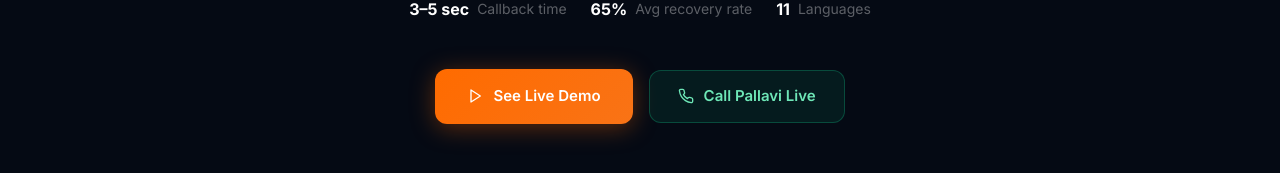
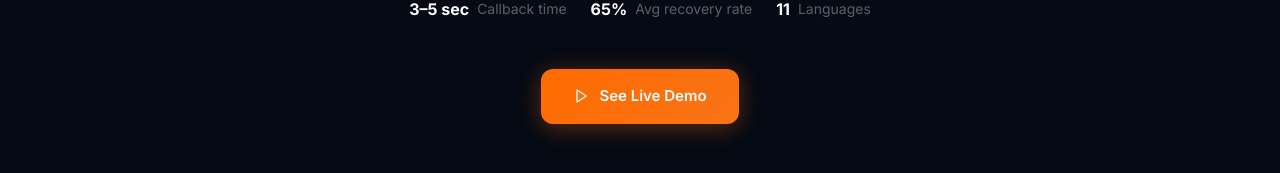
Before and after one commit to a3solutionsandservices-art/Bolo, a Next.js app in the folder frontend/: page / in a window 1280 px wide. Shown: the part 485-658 px from the top of the page. Built offline with nearby package versions, Linux system fonts and the light colour scheme; no server answers.

Commit message:
remove: browser call button — too early, focus on core demo

```diff
--- a/frontend/app/page.tsx
+++ b/frontend/app/page.tsx
@@ -11,9 +11,7 @@
 import PublicNav from "@/components/layout/PublicNav";
 import MissedCallSimulator from "@/components/MissedCallSimulator";
 import LeadCaptureForm from "@/components/LeadCaptureForm";
-import dynamic from "next/dynamic";
 
-const BrowserCallButton = dynamic(() => import("@/components/BrowserCallButton"), { ssr: false });
 
 const LANGUAGES = [
   "हिंदी", "தமிழ்", "తెలుగు", "বাংলা", "ਪੰਜਾਬੀ", "ಕನ್ನಡ", "മലയാളം", "ଓଡ଼ିଆ", "English",
@@ -179,7 +177,7 @@
               <Play className="w-4 h-4" />
               See Live Demo
             </button>
-            <BrowserCallButton />
+
           </div>
         </div>
       </section>
```
